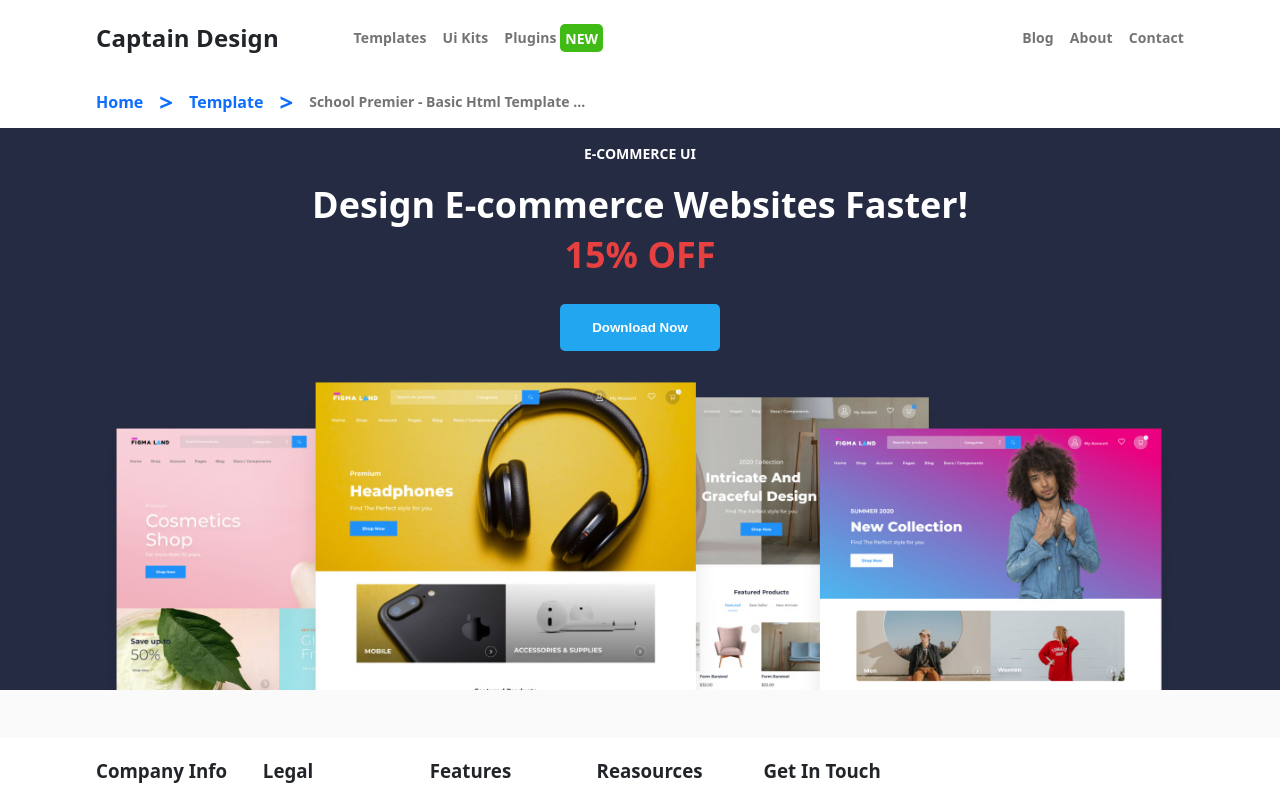
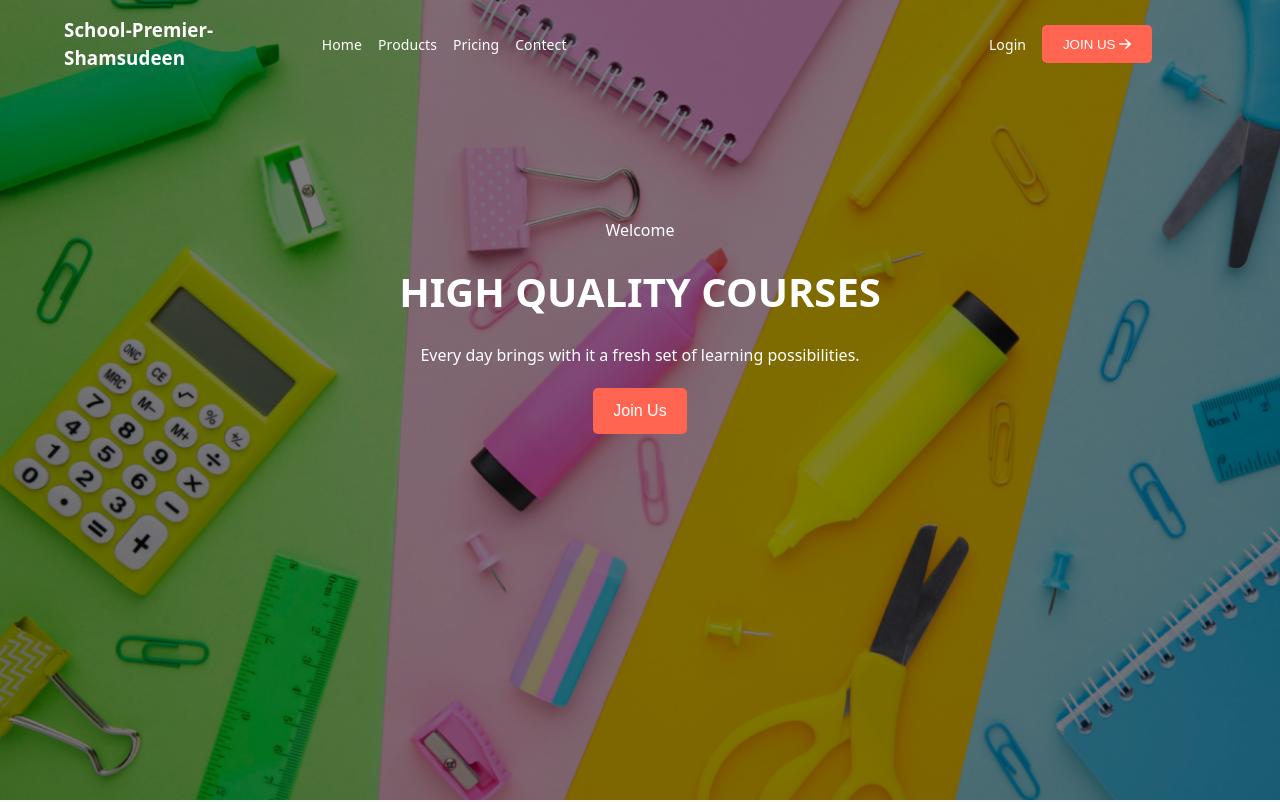
Before and after one commit to Cham-X/school-premier, a React (Create React App) app: page / in a window 1280 px wide. Shown: the top 802 px of the page. Built offline with nearby package versions, Linux system fonts and the light colour scheme.

Commit message:
button component updated

```diff
--- a/src/components/Footer.jsx
+++ b/src/components/Footer.jsx
@@ -48,9 +48,9 @@ const Footer = () => {
         <div className={styles.footerSection}>
           <h3>Get In Touch</h3>
           <ul>
-            <li><span><img src={Phone} alt="phone" /></span><span>(480) 555-0103</span></li>
-            <li><span><img src={Map} alt="phone" /></span>4517 Washington Ave. Manchester,Kentucky 39495<span></span></li>
-            <li><span><img src={Message} alt="phone" /></span><span>debra.holt@example.com</span></li>
+            <li><span><img src={Phone} alt="phone" /></span><p><span>(480) 555-0103</span></p></li>
+            <li><span><img src={Map} alt="phone" /></span><p><span>4517 Washington Ave. Manchester,Kentucky 39495</span></p></li>
+            <li><span><img src={Message} alt="phone" /></span><p><span>debra.holt@example.com</span></p></li>
           </ul>
         </div>
       </div>
--- a/src/components/Footer.module.css
+++ b/src/components/Footer.module.css
@@ -6,6 +6,10 @@
   max-width: 85vw;
   margin: 3rem auto;
   white-space: nowrap;
+}
+
+footer a, footer p{
+  color: #737373;
 }
 
 .footerSection {
--- a/src/components/HeroSection.jsx
+++ b/src/components/HeroSection.jsx
@@ -1,12 +1,18 @@
 import React from 'react';
-import styles from "./HeroSection.module.CSS";
+import styles from "./HeroSection.module.css";
+import Button from './Resources/Button';
 
 function HeroSection() {
   return (
-    <div className={styles.hero}>
+    <section className={styles.heroSpace}>
       <div className={styles.overlay}></div>
-
-    </div>
+      <div className={styles.heroContent}>
+         <p>Welcome</p>
+         <h1>HIGH QUALITY  COURSES </h1>
+         <p>Every day brings with it a fresh set of learning possibilities.</p>
+         <Button><p>Join Us</p></Button>
+      </div>
+    </section>
   );
 }
 
--- a/src/components/HeroSection.module.CSS
+++ b/src/components/HeroSection.module.CSS
@@ -0,0 +1,61 @@
+.heroSpace{
+    min-width: 100vw;
+    min-height: 100vh;
+    background-image: url("../assets/images//hero-2-cover.png");
+    background-repeat: no-repeat;
+    background-size: cover;
+    position: relative;
+}
+
+.overlay{
+    background-color: rgba(0,0,0,0.5);
+    width: 100%;
+    height: 100%;
+    position: absolute;
+    top: 0;
+    left: 0;
+}
+
+.heroContent{
+    display: flex;
+    flex-direction: column;
+    align-items: center;
+    justify-content: center;
+    text-align: center;
+    gap: 1.3rem;
+    max-width: 100vw;
+    padding: 17% ;
+}
+
+.heroContent h1, .heroContent p{
+    color: #fff;
+    z-index: 9;
+}
+
+.heroContent h1{
+   font-size: 2.5em;
+}
+
+.heroContent p{
+    font-size: 1rem;
+}
+
+@media screen and (width:768px) {
+    .heroContent{
+        padding:20rem 2rem;
+    }
+    .heroContent h1{
+        font-size: 2.0em;
+    }
+}
+
+@media screen and (width:460px) {
+    .heroContent{
+        gap: 1rem;
+        max-width: 100vw;
+        padding: 17rem;
+    }
+    .heroContent h1{
+        font-size: 0.5rem;
+    }
+}
--- a/src/components/MainContent.jsx
+++ b/src/components/MainContent.jsx
@@ -1,13 +1,13 @@
 import React from 'react';
 import styles from "./MainContent.module.css";
-import Hero from './HeroSection';
-import EcommerceSection from './EcommerceSection';
+import  HeroSection from "./HeroSection"
+// import EcommerceSection from './EcommerceSection';
 
 const MainContent = () => {
   return (
     <main className={styles.main}>
-      <Hero />
-      <EcommerceSection />
+      <HeroSection/>
+      {/* <EcommerceSection /> */}
     </main>
   );
 };
--- a/src/components/Navbar.jsx
+++ b/src/components/Navbar.jsx
@@ -1,30 +1,30 @@
 import React from 'react';
 import hamburger from "../assets/images/hamburger icon.svg";
 import styles from "./Navbar.module.css";
-import SubNavbar from './SubNavbar';
+import Button from './Resources/Button';
+import Arrow from "../assets/images/icn arrow-right .icn-xs.png"
 
 function Navbar() {
   return (
     <nav>
       <div className={ styles.navbar }>
-        <h1>Captain Design</h1>
+        <h3>School-Premier-Shamsudeen</h3>
         <button>
           <img src={ hamburger } alt="hamburger" width={ 27 } height={ 27 } />
         </button>
         <div className={ styles.navLink }>
           <ul>
-            <li><a href="/#">Templates</a></li>
-            <li><a href="/#">Ui Kits</a></li>
-            <li><a href="/#">Plugins <span className={ styles.greenbg }>NEW</span></a></li>
+            <li><a href="/#">Home</a></li>
+            <li><a href="/#">Products</a></li>
+            <li><a href="/#">Pricing</a></li>
+            <li><a href="/#">Contect</a></li>
           </ul>
           <ul>
-            <li><a href="/#">Blog</a></li>
-            <li><a href="/#">About</a></li>
-            <li><a href="/#">Contact</a></li>
+            <li><a href="/#">Login</a></li>
+            <Button type="submit">JOIN US <span><img src={Arrow} alt="arrow" /></span></Button>
           </ul>
         </div>
       </div>
-      <SubNavbar />
     </nav>
   );
 }
--- a/src/components/Navbar.module.css
+++ b/src/components/Navbar.module.css
@@ -5,6 +5,7 @@
   align-items: center;
   justify-content: space-between;
   letter-spacing: 0.1px;
+  width: 100%;
 }
 
 button {
@@ -30,10 +31,12 @@ button {
   gap: 1rem;
 }
 
-.navLink ul:first-child li:hover a {
-  border-bottom: 2px solid #0d6efd;
-  padding-bottom: 6px;
+.navLink ul li a{
+  color: #fff;
+  font-weight: normal;
 }
+
+
 
 @media screen and (max-width:800px) {
   .navLink {
--- /dev/null
+++ b/src/components/Resources/Button.jsx
@@ -0,0 +1,12 @@
+// import React, { Children } from 'react'
+import styles from "./Button.module.css"
+
+function Button(props) {
+  return (
+ <button type={props.type} className={styles.button} onClick={props.onClick}>
+    {props.children}
+ </button>
+  )
+}
+
+export default Button
--- /dev/null
+++ b/src/components/Resources/Button.module.css
@@ -0,0 +1,9 @@
+.button{
+    background-color: #FF6551;
+    color: #fff;
+    padding: 0.7rem 1.3rem;
+    display: block;
+    border: none;
+    border-radius: 5px;
+    z-index: 1;
+}
--- a/src/index.css
+++ b/src/index.css
@@ -1,3 +1,8 @@
+*{
+  margin: 0;
+  padding: 0;
+  box-sizing: border-box;
+}
 body {
   margin: 0;
   font-family: system-ui,
@@ -31,8 +36,16 @@ body {
 }
 
 nav {
-  max-width: 85vw;
-  margin: auto;
+  width: 85vw;
+  margin: 1rem 5%;
+  position: fixed;
+  color: #fff;
+  display: flex;
+  align-items: center;
+  justify-content: center;
+  top: 0;
+  left: 0;
+  z-index: 1;
 }
 
 .App-header,
@@ -49,8 +62,6 @@ code {
 a,
 p {
   text-decoration: none;
-  color: rgba(0, 0, 0, .55);
-  font-weight: bold;
   font-size: 14px;
   line-height: 24px;
 }
```
Also changed, not shown: src/assets/images/icn arrow-right .icn-xs.png (added).
